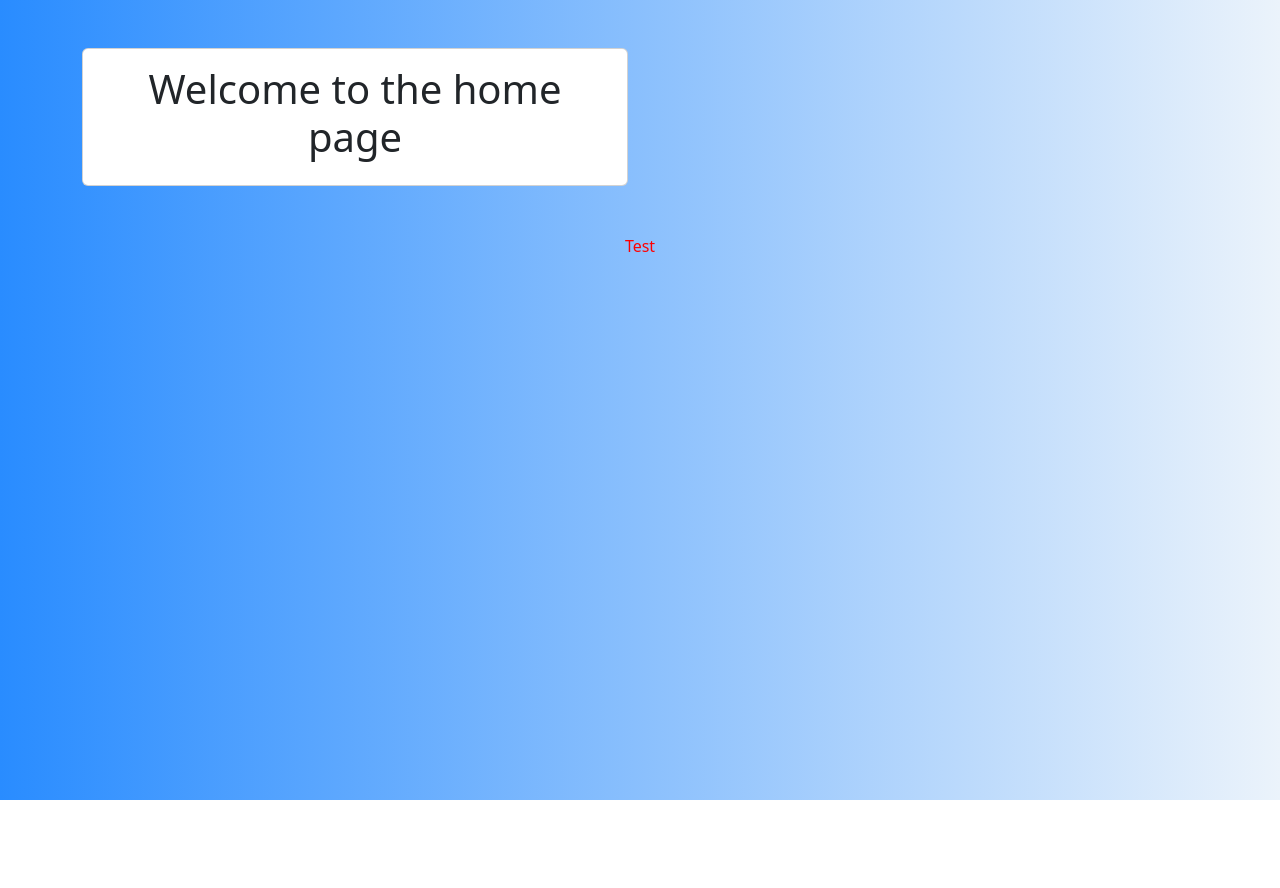
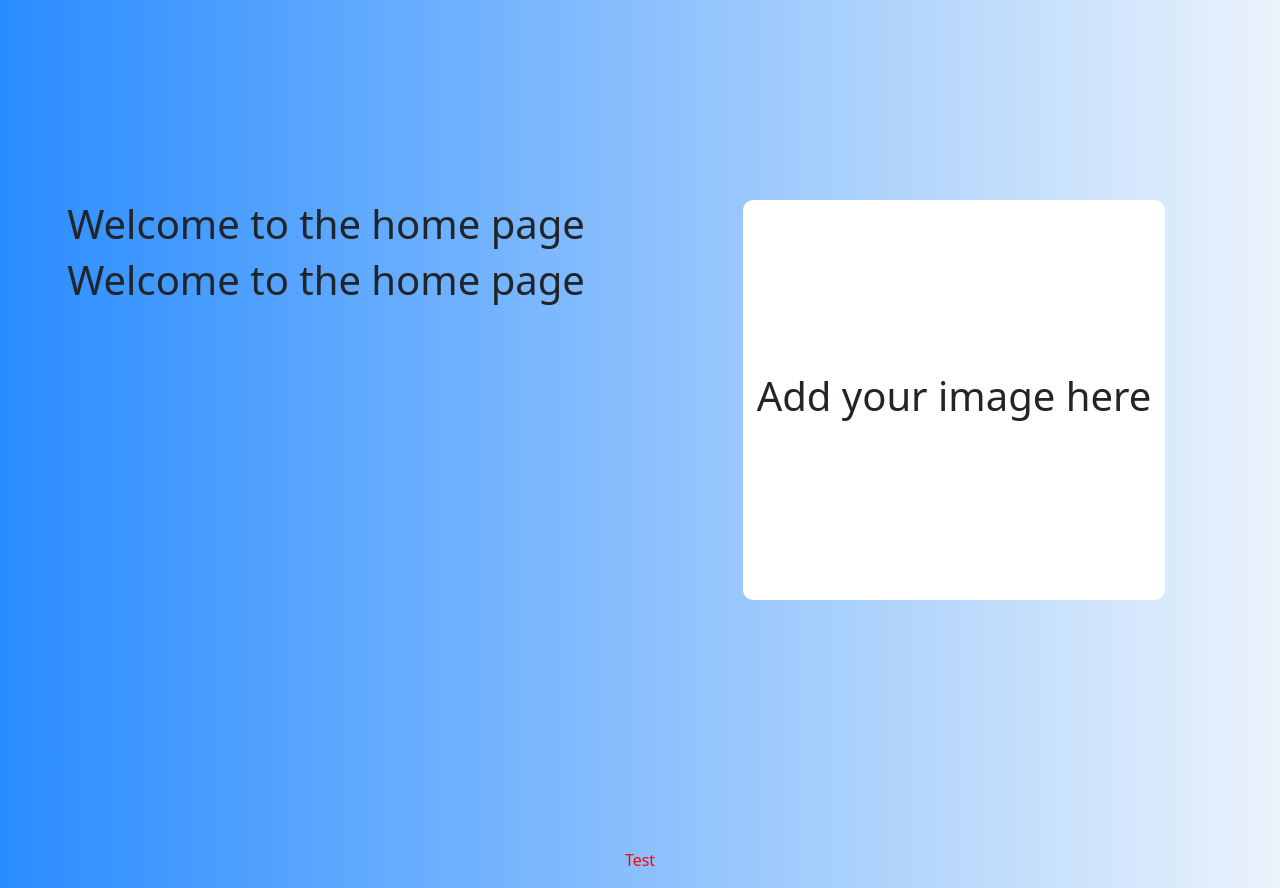
Before and after one commit to Colin-Harwood/Hand-Writing-To-Text, a Django app: page / in a window 1280 px wide. Before the commit the page ends 800 px from the top, so only its background shows below. Run offline with Django 4.2, Linux system fonts and the light colour scheme; some libraries are stand-ins or nearby versions.

Commit message:
Added the rectangle to drop the image to

```diff
--- a/WritingToText/main/static/main/home.css
+++ b/WritingToText/main/static/main/home.css
@@ -1,3 +1,11 @@
+@media (max-width: 768px) {
+  #box {
+      width: 90% !important;
+      margin: 0 6% 0 6% !important;
+  }
+}
+
+
 p {
   color: red;
 }
@@ -6,7 +14,17 @@ body {
   background: linear-gradient(to right, #298CFF ,#EBF3FB );
 }
 
+
+
+#box {
+  width: 70%;
+  height: 400px;
+  background-color: white;
+  border-radius: 10px;
+  margin: 0 15%;
+}
+
 .container {
-  padding-left: 0;
-  padding-right: 0;
+  margin: 0% !important;
+  padding:  0% !important;
 }
--- a/WritingToText/main/templates/home.html
+++ b/WritingToText/main/templates/home.html
@@ -21,13 +21,23 @@
         <a href="#">upgrade your browser</a> to improve your experience.
       </p>
     <![endif]-->
-    <div class="container">
-      <div class="row">
-        <div class="col-md-6 d-flex align-items-center justify-content-center">
-          <div class="card mt-5">
-            <div class="card-body">
-              <h1 class="text-center">Welcome to the home page</h1>
-            </div>
+    <div
+      class="container-fluid d-flex align-items-center justify-content-center"
+      style="height: 100vh"
+    >
+      <div class="row w-100 fluid">
+        <div class="col-12 col-lg-6 text-center">
+          <h1>Welcome to the home page</h1>
+          <h1>Welcome to the home page</h1>
+        </div>
+        <div
+          class="col-12 col-lg-6 d-flex justify-content-center align-items-center fluid"
+        >
+          <div
+            id="box"
+            class="text-center d-flex align-items-center justify-content-center fluid"
+          >
+            <h1>Add your image here</h1>
           </div>
         </div>
       </div>
```
